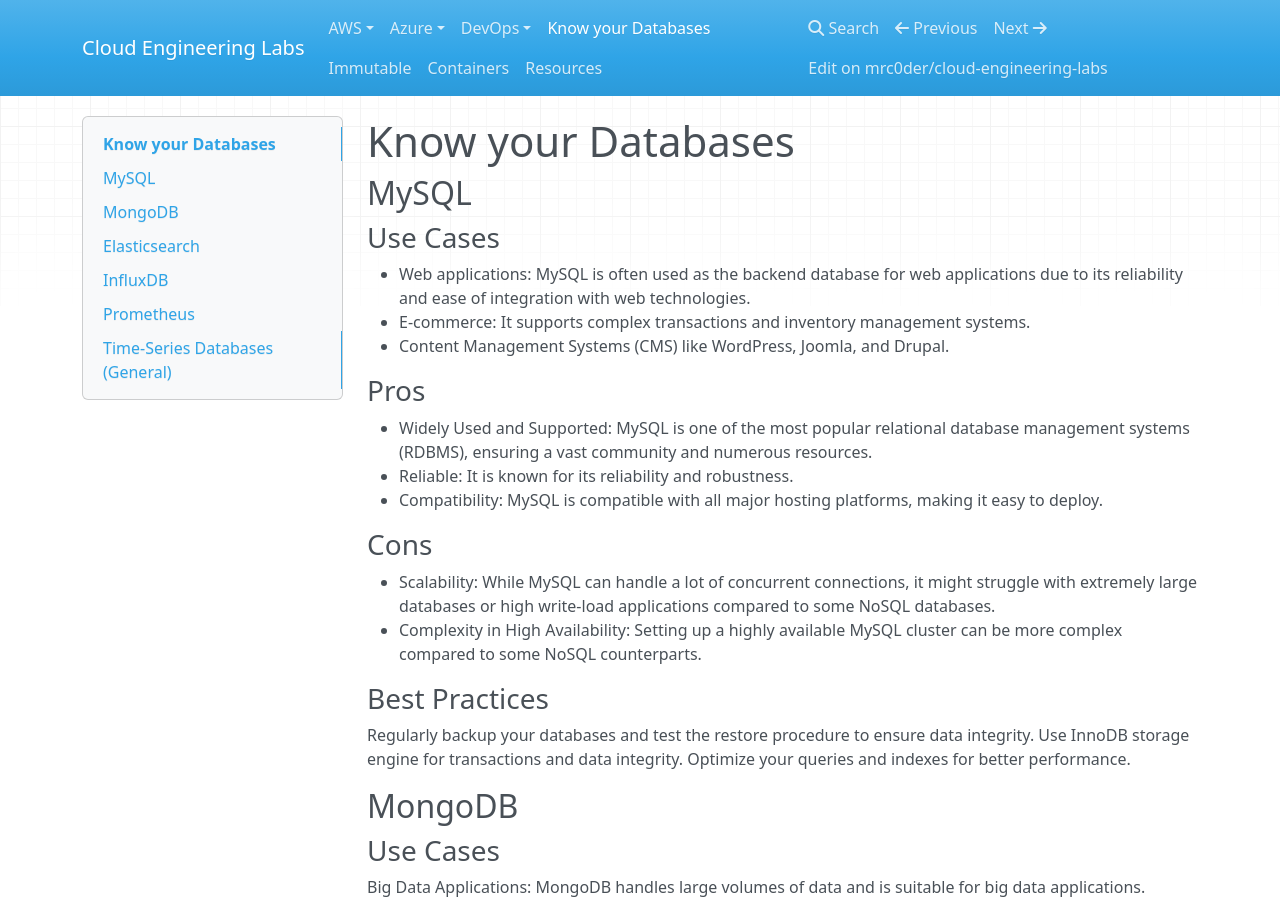
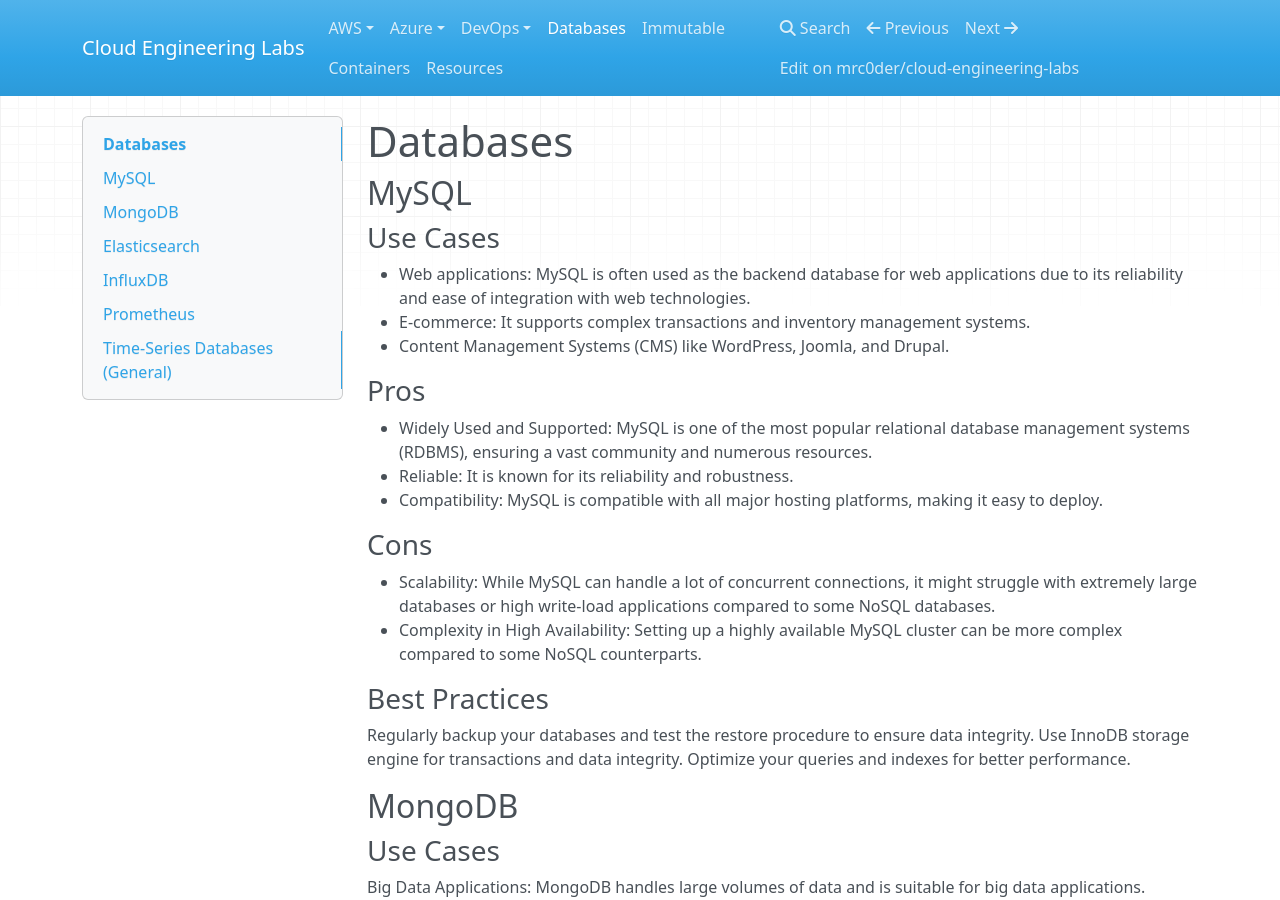
Before and after one commit to mrc0der/cloud-engineering-guides, an MkDocs documentation site: the page built from docs/Databases.md, in a window 1280 px wide and 900 px high. Built offline with MkDocs 1.6.1, drawn with Linux system fonts in a browser that asks for light colours; nearby versions of some CDN libraries.

Commit message:
fixing docs again

```diff
--- a/docs/Databases.md
+++ b/docs/Databases.md
@@ -1,4 +1,4 @@
-# Know your Databases
+# Databases
 
 ## MySQL
 
@@ -58,13 +58,13 @@
 - Log and Event Data Analysis: Commonly used for storing, searching, and analyzing large volumes of log data.
 - Real-Time Analytics: Suitable for applications requiring real-time analysis of data.
 
-### Pros:
+### Pros
 
 - Fast Search: Built on Lucene, Elasticsearch provides fast full-text search capabilities.
 - Scalable: It can easily scale horizontally to handle large volumes of data.
 - Flexible: Supports complex query types and analytics.
 
-### Cons:
+### Cons
 
 - Complexity: Can be complex to set up and maintain, especially in larger clusters.
 - Resource Intensive: Can be resource-intensive, requiring significant memory and CPU.
```
Also changed, not shown: docs/Azure.md (+1 -1 lines).
